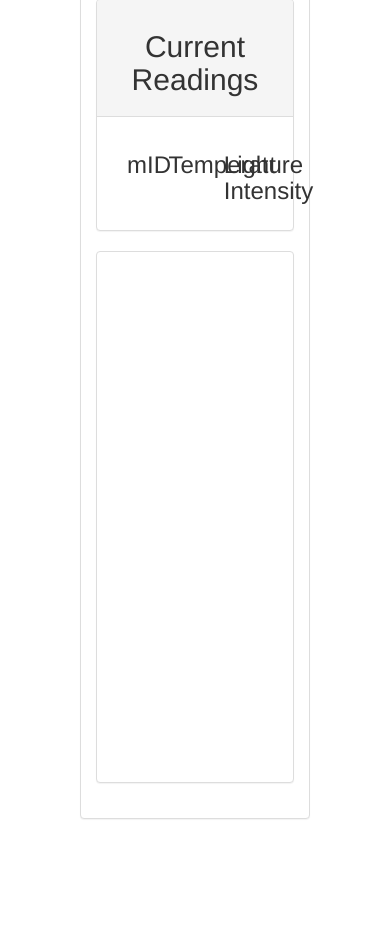
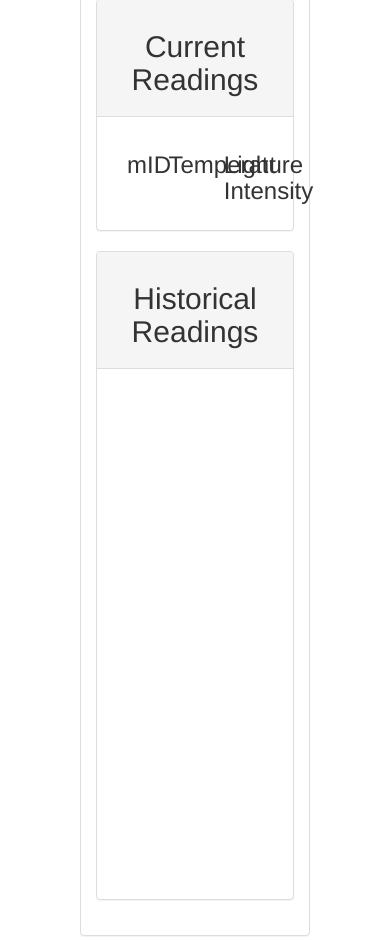
Before and after one commit to djmorrsee/M-TProject, a Flask app: page / in a window 390 px wide. Shown: the part 273-1213 px from the top of the page. Before the commit the page ends 1092 px from the top, so only its background shows below. Run offline with Flask 2, Linux system fonts and the light colour scheme; data that the repository does not hold is empty; parts of the project's set-up code (start-up, migrations or seed data) failed here and were passed over; some libraries are stand-ins or nearby versions.

Commit message:
Graphing Work

```diff
--- a/server.py
+++ b/server.py
@@ -48,6 +48,6 @@ def get_plotDict_script():
   return v
 
 if __name__ == '__main__':
-  AddDummyPopulation(2)
+
   print('Initialized: Waiting for Connections!')
   app.run(debug=True)
--- a/static/js/plotDict.js
+++ b/static/js/plotDict.js
@@ -94,7 +94,7 @@ function FormatSeriesDefaults () {
     shadowOffset: .25,
     shadowDepth: 5,
     shadowAlpha: 1,
-    renderOptions: {
+    rendererOptions: {
       smooth:true
     }
   }
--- a/static/js/plots.js
+++ b/static/js/plots.js
@@ -6,6 +6,29 @@ $(document).ready(function () {
 
   $.get(URL, function (d) {
 
+    FillTable(d);
+    BuildPlot(d);
+
+  }, "json");
+
+});
+
+function FillTable (d) {
+  readings = []
+  for (var m_key in d) {
+    var module = d[m_key]
+    var light = module['light']
+    var temp = module['temp']
+
+    var light_v = light['ys'][0]
+    var temp_v = temp['ys'][0]
+
+    readings.push(GenerateReadingHTML(m_key, temp_v, light_v))
+  }
+  $("#reading-table").append(readings)
+}
+
+function BuildPlot (d) {
   lines = []
   for(var m_key in d) {
 
@@ -33,7 +56,11 @@ $(document).ready(function () {
 
   var options = GetPlotDict()
   $.jqplot('test-chart', lines, options);
+}
 
-  }, "json");
-
-});
+function GenerateReadingHTML (m_key, temp, light) {
+  var keyString = "<div class='col-xs-3'><p>" + m_key.toString() + "</p></div>"
+  var tempString = "<div class='col-xs-4'><p>" + temp.toString() + "</p></div>"
+  var lightString = "<div class='col-xs-4'><p>" + light.toString() + "</p></div>"
+  return keyString + tempString + lightString
+}
--- a/templates/html/base.html
+++ b/templates/html/base.html
@@ -60,7 +60,7 @@
 
 				<div class="panel panel-default">
 					<div class="panel-heading">
-						<h2>Current Readings {{term}}</h2>
+						<h2>Current Readings</h2>
 					</div>
 
 					<div class="panel-body">
@@ -74,25 +74,19 @@
 						</div>
 
 						<!-- Loop Over All Modules' Most Recent Readings -->
-						{% for r in s_readings %}
-
-							<div class="col-xs-3"><p>{{r.m_id}}</p></div>
-
-							<div class="col-xs-4">
-								<p>{{r.temp}}</p>
-							</div>
-							<div class="col-xs-4">
-								<p>{{r.light}}</p>
-							</div>
-						{% endfor %}
+						<div id="reading-table"></div>
 					</div>
 
 				</div>
 
 				<div class="panel panel-default">
+					<div class="panel-heading">
+						<h2>Historical Readings</h2>
+					</div>
 					<div class="panel-body">
 						<div class="col-xs-12" id="test-chart" style="height:500px;"></div>
 					</div>
+
 				</div>
 			</div>
 		</div>
```
Also changed, not shown: db/db01.db (deleted), 2 other files. Lines whose indentation alone changed are shown as unchanged.
